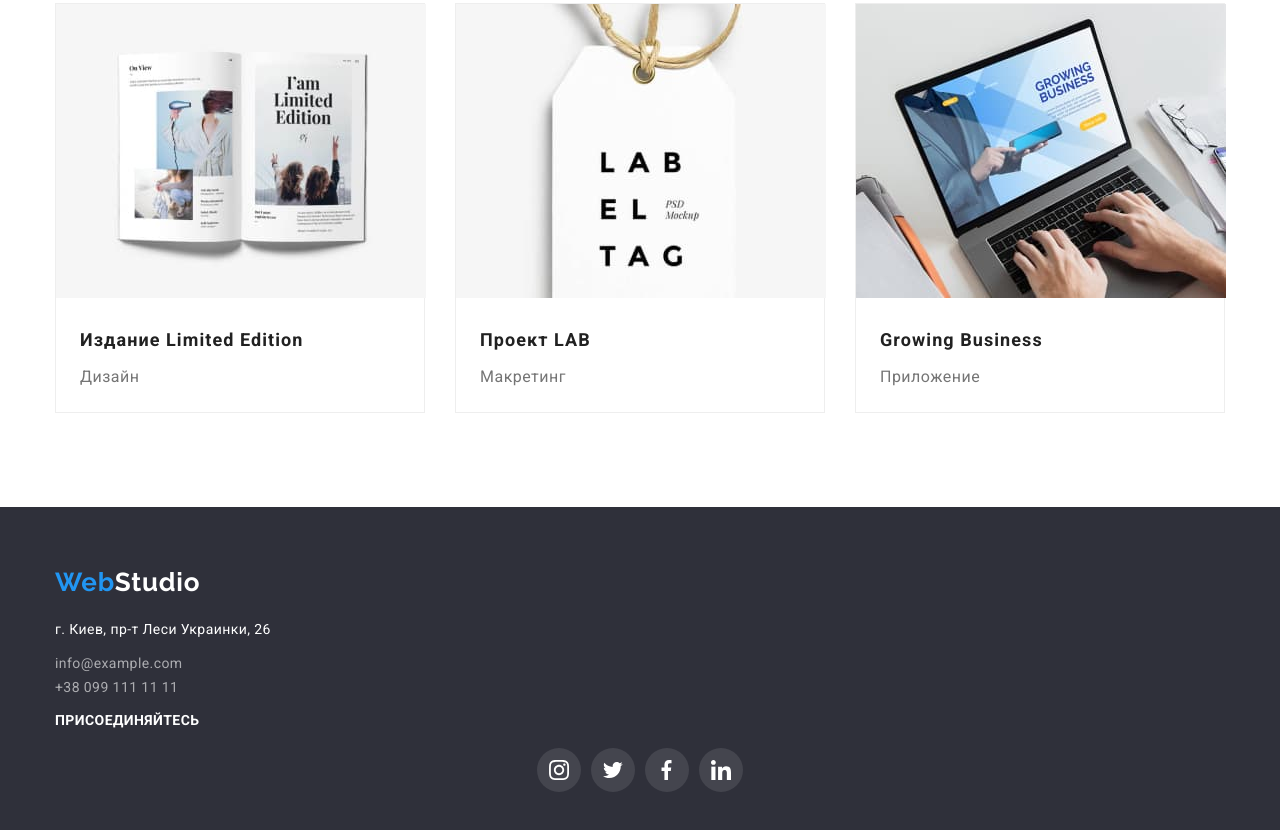
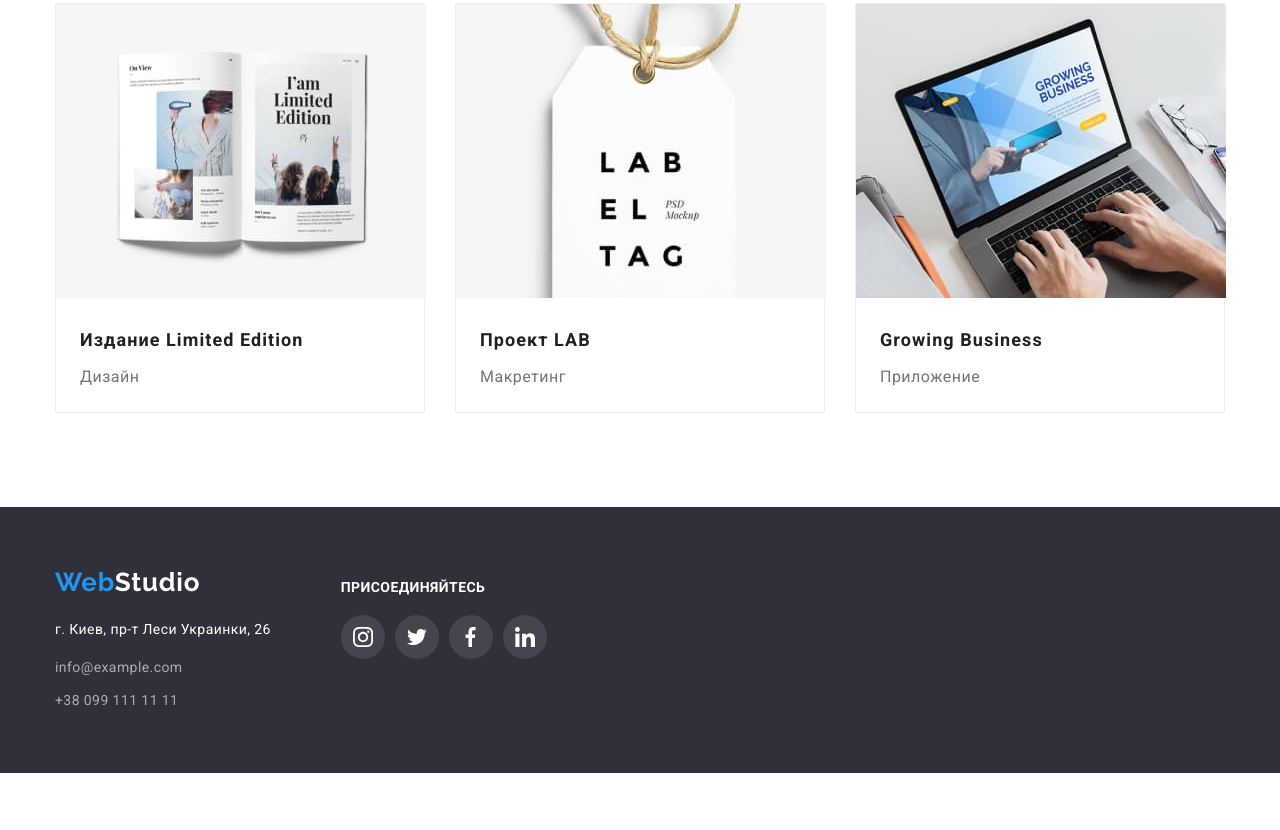
Before and after one commit to Denisiimo/goit-markup-hw-04, a plain HTML site: page portfolio.html in a window 1280 px wide. Shown: the part 1140-1970 px from the top of the page. After the commit the page ends 1913 px from the top, so only its background shows below. Drawn offline with nearby package versions, Linux system fonts and the light colour scheme.

Commit message:
Redid footer

```diff
--- a/portfolio.html
+++ b/portfolio.html
@@ -130,15 +130,19 @@
     </main>
     <!--WebStudio Footer-->
     <footer class="footer">
-        <div class="container container-footer">
+        <div class="container footer-flex">
+            <div class="footer-address-container">
                 <div class="footer-name">
                     <a class="footer-company-name1" href="/">Web<span class="footer-company-name2">Studio</span></a>
                 </div>
                 <address class="location">
-            <p class="footer-address">г. Киев, пр-т Леси Украинки, 26</p>
-            <a class="footer-contacts footer-email" href="mailto:info@example.com">info@example.com</a><br>
-            <a class="footer-contacts footer-tel" href="tel:+380991111111">+38 099 111 11 11</a>
+                    <ul class="location-list">
+                        <li class="footer-address"><p>г. Киев, пр-т Леси Украинки, 26</p></li>
+                        <li class="location-item"><a class="footer-contacts footer-email" href="mailto:info@example.com">info@example.com</a><br></li>
+                        <li class="location-item"><a class="footer-contacts footer-tel" href="tel:+380991111111">+38 099 111 11 11</a></li>
+                    </ul>
                 </address>
+            </div>
             <div class="container-soc-footer">
                 <h3 class="footer-title">Присоединяйтесь</h3>
                 <ul class="footer-soc-list">
```
Lines whose indentation alone changed are shown as unchanged.
